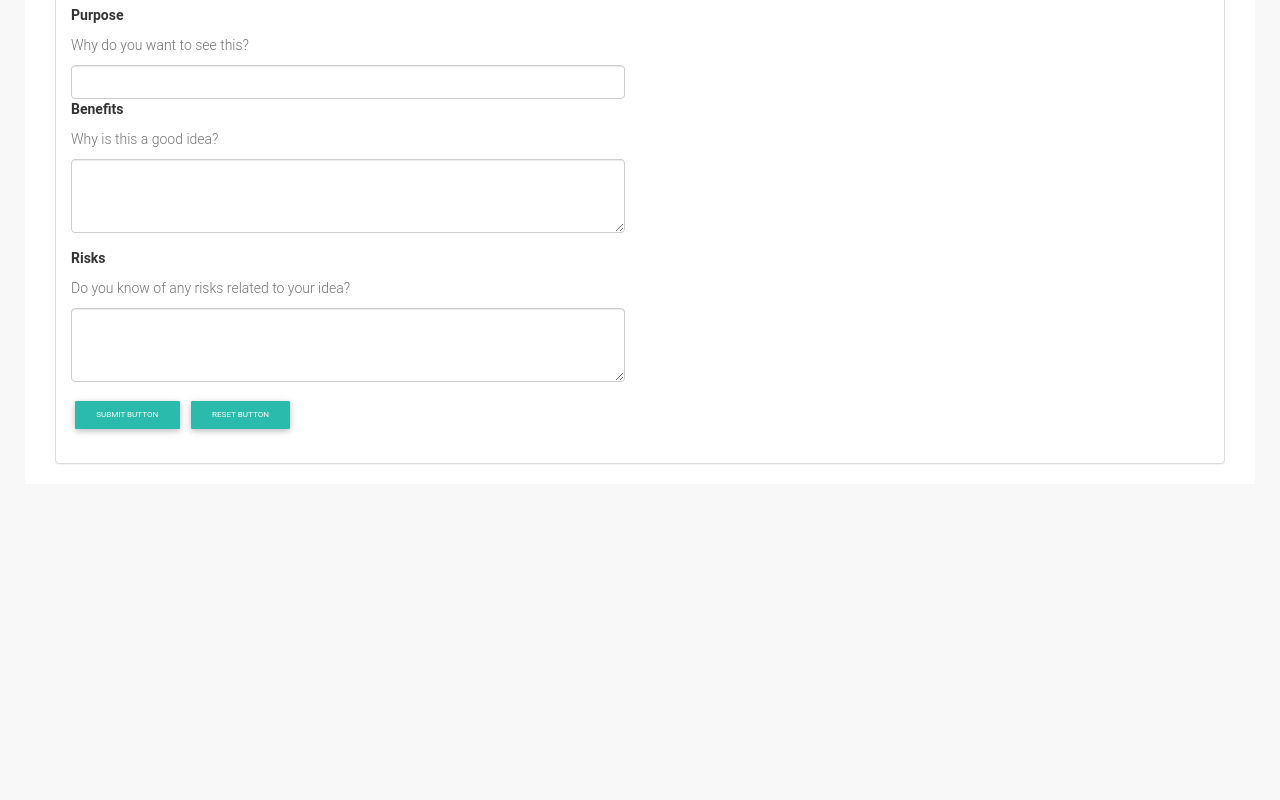
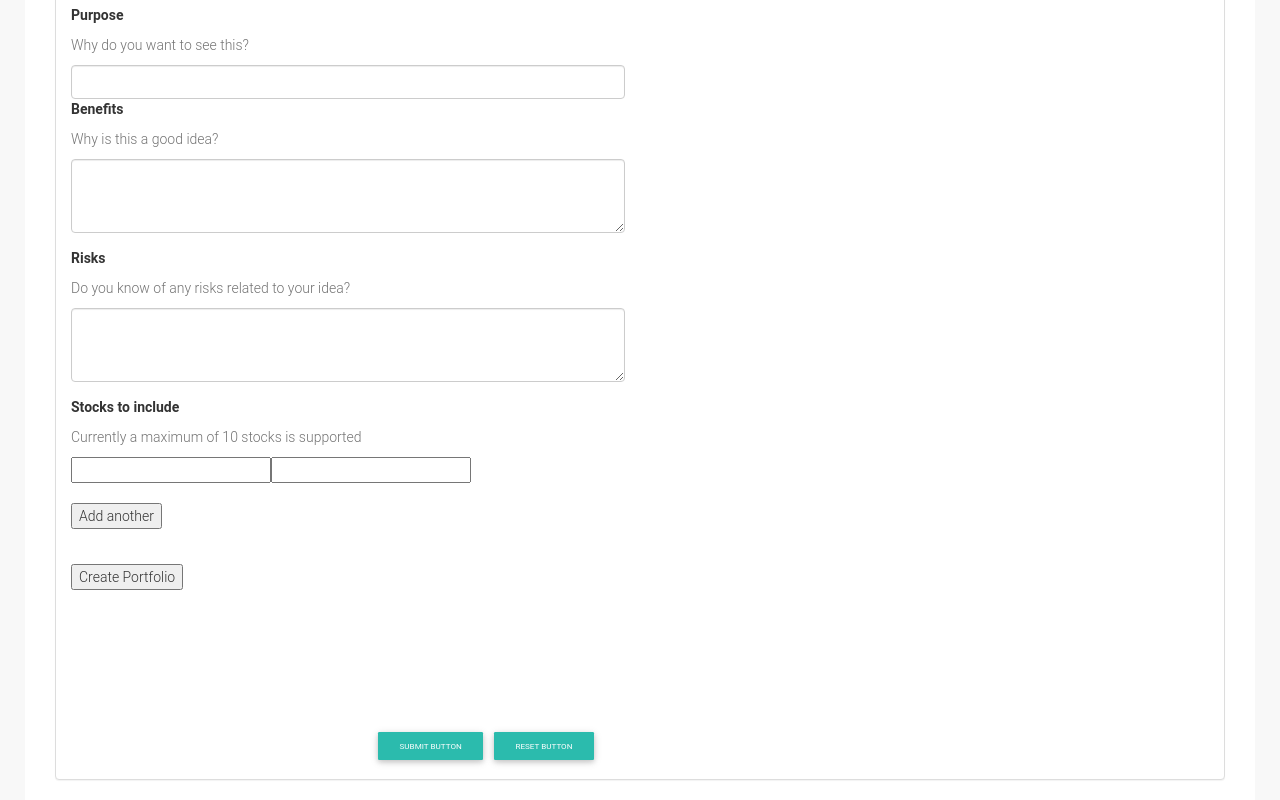
Before and after one commit to thomas-pontikes/greenhouse, a website: page pages/newidea.html in a window 1280 px wide. Shown: the part 506-1306 px from the top of the page. Before the commit the page ends 990 px from the top, so only its background shows below. Drawn offline with nearby package versions, Linux system fonts and the light colour scheme.

Commit message:
Updated new idea page so can add multiple stocks and create pie chart

```diff
--- a/pages/newidea.html
+++ b/pages/newidea.html
@@ -277,14 +277,33 @@
                                             <p class="help-block">Do you know of any risks related to your idea?</p>
                                             <textarea class="form-control" rows="3"></textarea>
                                         </div>
+                                        </div>
+                                        </form>
 
                                     <!-- ALLOCATION -->
+                                        <div class="form-group">
+                                            <label>Stocks to include</label>
+                                            <p class="help-block">Currently a maximum of 10 stocks is supported</p>
 
+                                            <form method="POST">
+                                                <div id = "allocations">
+                                                    <div id="allocation">
+                                                        <input name="ticker[]" type="text" maxlength="10" id="tickerName"/><input name="percent[]" type="text" maxlength="10" id="percentage"/>
+                                                    </div>
+                                                </div>
+                                                <br/>
+                                                <input type="button" value="Add another" onClick="addInput('allocation');")/>
+                                             </form>
 
+                                            <br>
+                                        </div>
+                                        <button onclick="myFunction()">Create Portfolio </button>
+                                        <p id="stockinfo"></p>
+                                        <canvas id="piechart"></canvas>
 
+                                        <!-- SUBMIT AND RESET BUTTONS -->
                                         <button type="submit" class="btn btn-default">Submit Button</button>
                                         <button type="reset" class="btn btn-default">Reset Button</button>
-                                    </form>
 
 
                                 </div>
@@ -324,7 +343,6 @@
     <script src="https://cdnjs.cloudflare.com/ajax/libs/mdbootstrap/4.3.0/js/mdb.min.js"></script>
 
 
-    <script src="../data/morris-data.js"></script>
 
 
 </body>
```
